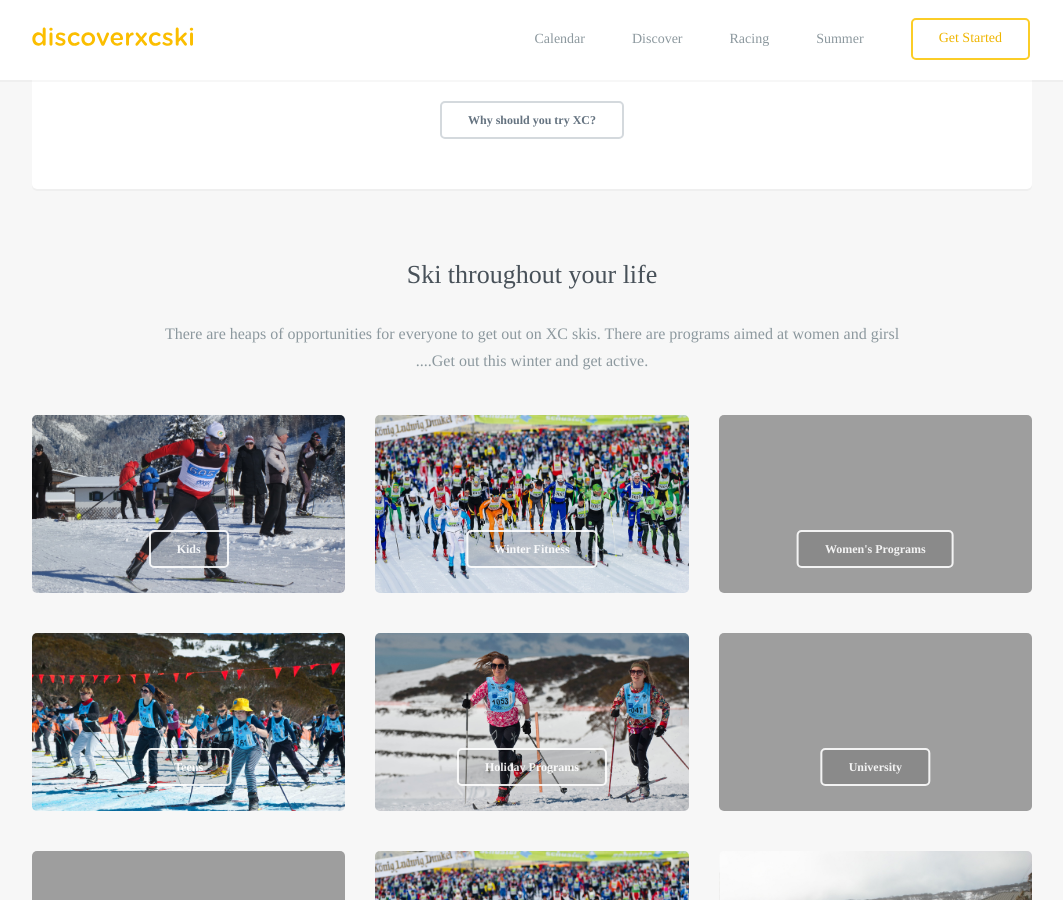
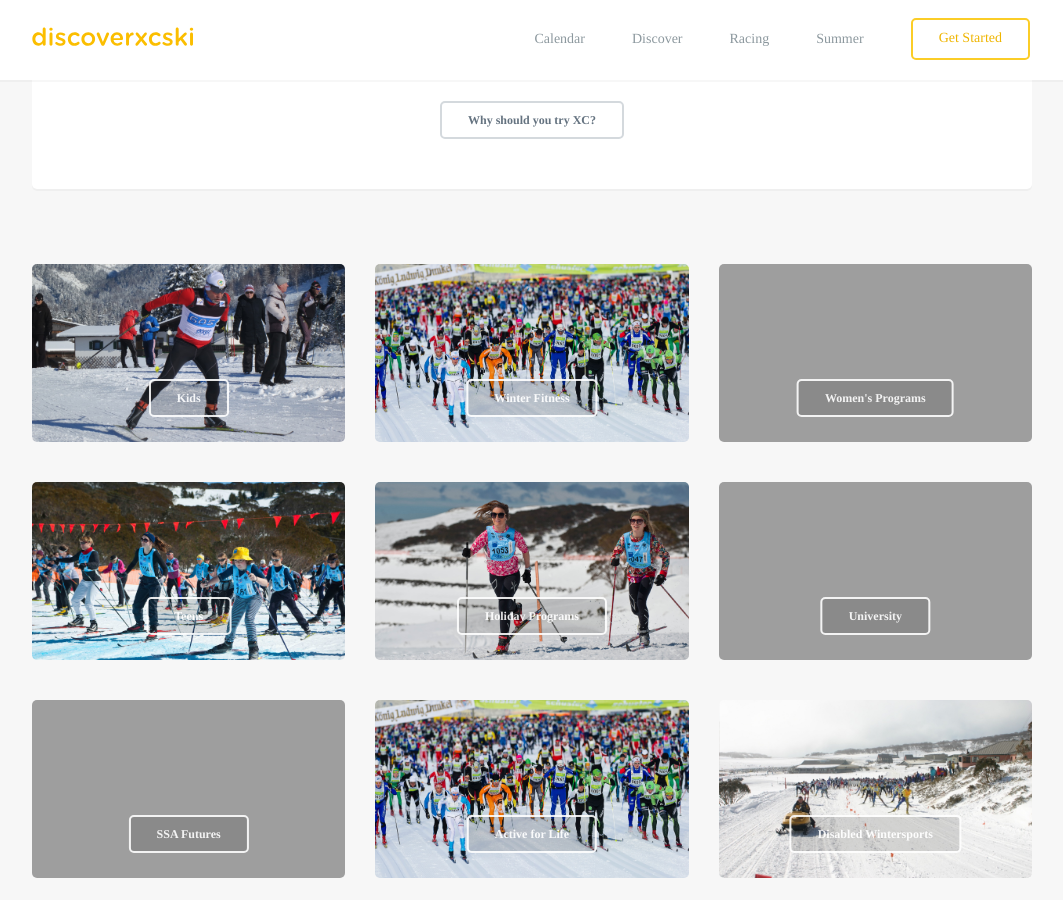
Before and after one commit to robcatto/robcatto.github.io, a Jekyll site: the page built from get-started/index.html, in a window 1280 px wide and 900 px high, scrolled down 464 px. Shown: the whole window, without its empty margins (108-1171 px from the left). Built offline with Jekyll 4.4.1, drawn with Linux system fonts in a browser that asks for light colours; some web fonts are replaced; Markdown is read by kramdown in place of the engine named in the settings.

Commit message:
Update index.html

```diff
--- a/get-started/index.html
+++ b/get-started/index.html
@@ -52,11 +52,6 @@ layout: default
                 </section>
 
                 <section class="mobile_section" style="max-width: 1030px;  background-color: transparent;" >
-                <h3>Ski throughout your life</h3>
-                <p>
-                  There are heaps of opportunities for everyone to get out on XC skis.  There are programs aimed at women and girsl ....Get out this winter and get active.
-
-                </p>
                 <div class="row" style="max-width: 1030px;">
 
                         <div class="column three">
```
